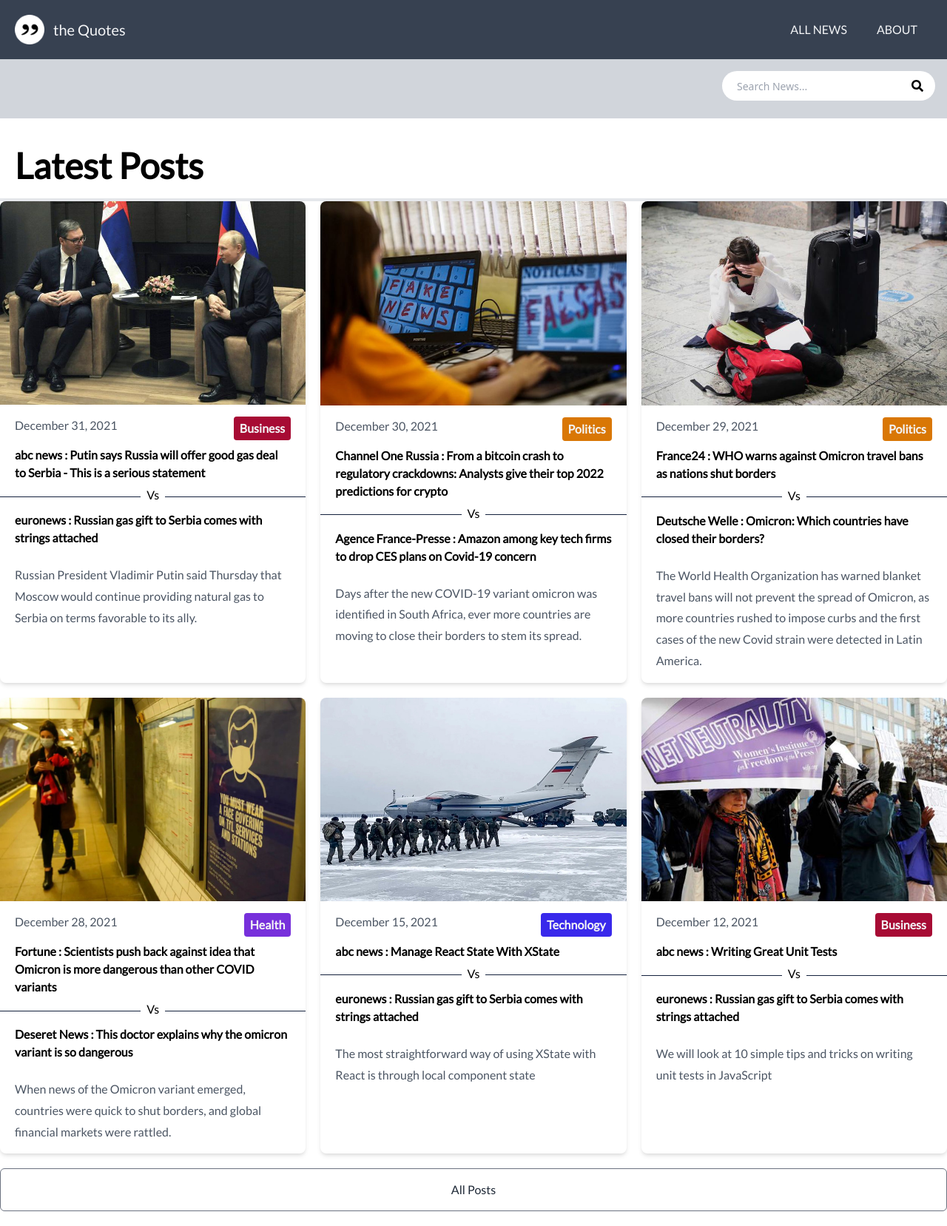
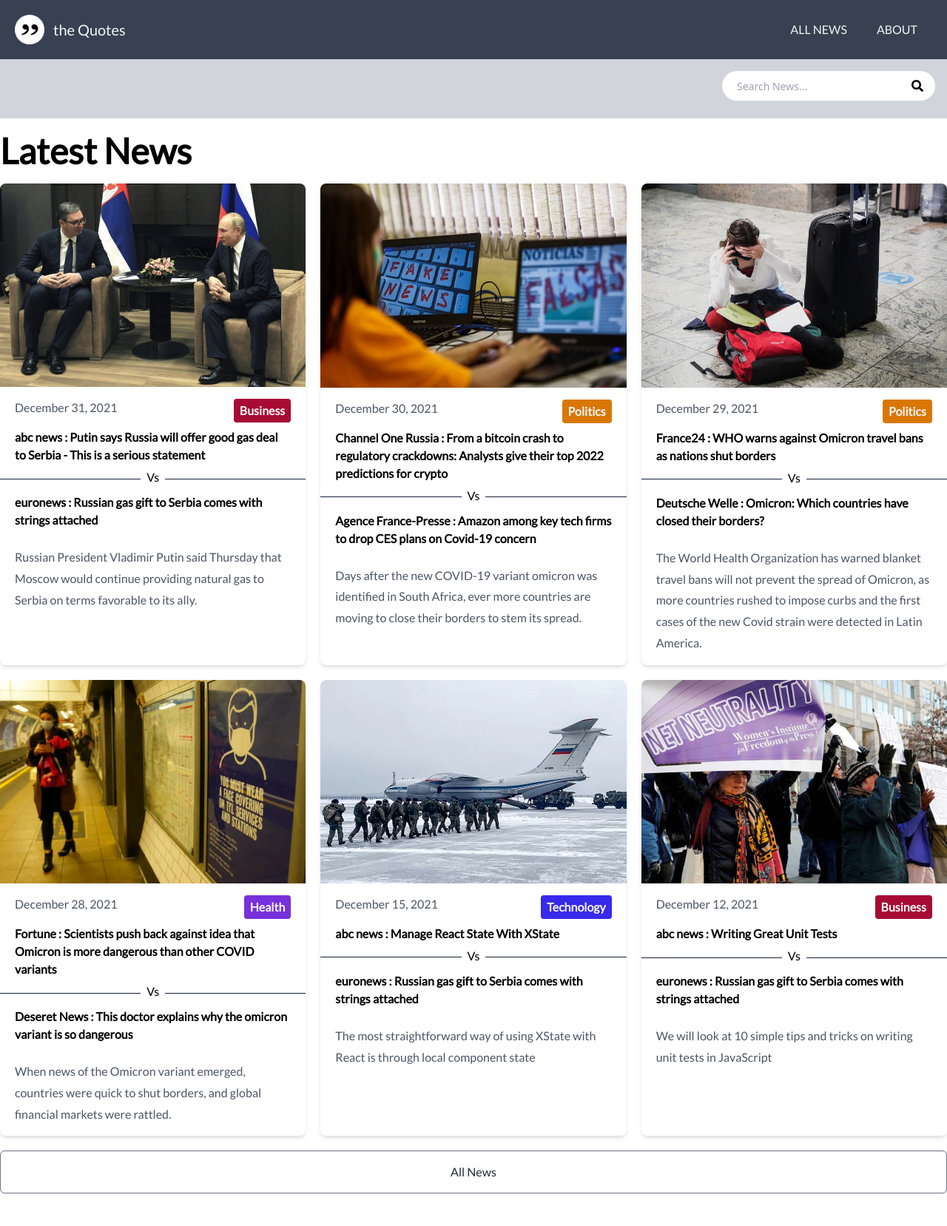
Before and after one commit to mielenyvin/thequotes_static, a Next.js app: page / in a window 1280 px wide. Shown: the whole page at 74% size. After the commit the page ends 1633 px from the top, so only its background shows below. Built offline with nearby package versions, Linux system fonts and the light colour scheme.

Commit message:
first commit

```diff
--- a/pages/blog/[slug].js
+++ b/pages/blog/[slug].js
@@ -7,7 +7,7 @@ import Layout from '@/components/Layout'
 import CategoryLabel from '@/components/CategoryLabel'
 
 export default function PostPage({
-  frontmatter: { title, category, date, cover_image, author, author_image },
+  frontmatter: { title, title2, source1, source2, category, date, cover_image, author, author_image },
   content,
   slug,
 }) {
@@ -16,19 +16,18 @@ export default function PostPage({
       <Link href='/blog'>Go Back</Link>
       <div className='w-full px-10 py-6 bg-white rounded-lg shadow-md mt-6'>
         <div className='flex justify-between items-center mt-4'>
-          <h1 className='text-5xl mb-7'>{title}</h1>
-          <CategoryLabel>{category}</CategoryLabel>
+          <h1 className='text-4xl '>{source1} : {title}</h1>
+          {/* <CategoryLabel>{category}</CategoryLabel> */}
         </div>
-        <img src={cover_image} alt='' className='w-full rounded' />
+        <div className='flex justify-between items-center mt-4'>
+          <h1 className='text-4xl mb-7'>{source2} : {title2}</h1>
+        </div>
+
+        <img src={cover_image} alt='' className=' w-auto rounded' />
 
         <div className='flex justify-between items-center bg-gray-100 p-2 my-8'>
           <div className='flex items-center'>
-            <img
-              src={author_image}
-              alt=''
-              className='mx-4 w-10 h-10 object-cover rounded-full hidden sm:block'
-            />
-            <h4>{author}</h4>
+
           </div>
           <div className='mr-4'>{date}</div>
         </div>
--- a/pages/index.js
+++ b/pages/index.js
@@ -6,9 +6,11 @@ import { getPosts } from '@/lib/posts'
 export default function HomePage({ posts }) {
   return (
     <Layout>
-      <h1 className='text-5xl border-b-4 p-5 font-bold'>Latest Posts</h1>
+      <h1 className='text-5xl pb-5 font-bold'>Latest News</h1>
 
-      <div className='grid md:grid-cols-2 lg:grid-cols-3 gap-5'>
+
+
+      <div className='grid md:grid-cols-2 lg:grid-cols-3 xl:grid-cols-3 gap-5'>
         {posts.map((post, index) => (
           <Post key={index} post={post} />
         ))}
@@ -16,7 +18,7 @@ export default function HomePage({ posts }) {
 
       <Link href='/blog'>
         <a className='block text-center border border-gray-500 text-gray-800 rounded-md py-4 my-5 transition duration-500 ease select-none hover:text-white hover:bg-gray-900 focus:outline-none focus:shadow-outline w-full'>
-          All Posts
+          All News
         </a>
       </Link>
     </Layout>
```
